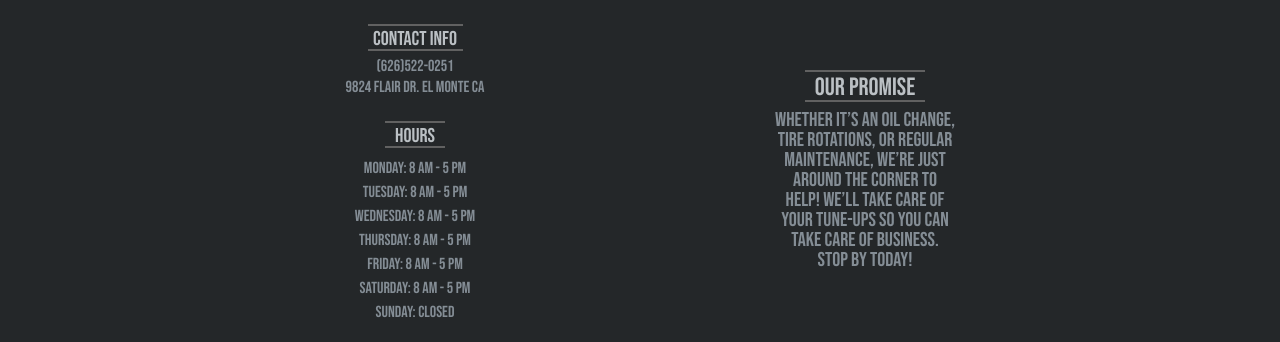
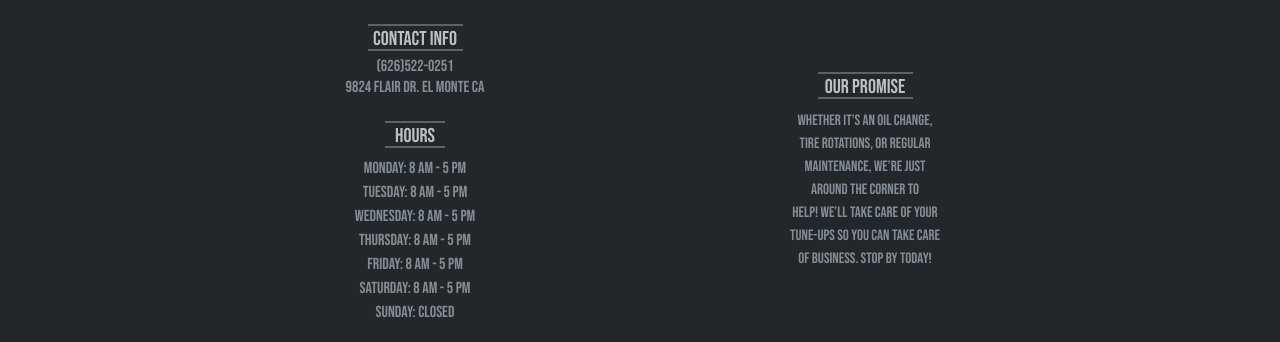
Before and after one commit to teamjuli0/mandpAutoServices, a React (Create React App) app in the folder client/: page / in a window 1280 px wide. Shown: the part 2322-2664 px from the top of the page. Built offline with nearby package versions, Linux system fonts and the light colour scheme.

Commit message:
final visual tweaks

```diff
--- a/client/src/components/footer/footer-about-us.js
+++ b/client/src/components/footer/footer-about-us.js
@@ -11,10 +11,9 @@ const FooterAboutUs = (props) => (
           <p>Whether it’s an oil change,</p>
           <p>tire rotations, or regular maintenance, we’re just</p>
           <p>around the corner to</p>
-          <p>
-            help! We’ll take care of your tune-ups so you can take care of
-            business. Stop by today!
-          </p>
+          <p>help! We’ll take care of your</p>
+          <p>tune-ups so you can take care </p>
+          <p>of business. Stop by today!</p>
         </div>
       </div>
     </div>
--- a/client/src/css/footer.css
+++ b/client/src/css/footer.css
@@ -48,20 +48,25 @@ footer {
 #ourpromise-div {
   border-top: 2px solid #616161;
   border-bottom: 2px solid #616161;
-  margin: 8px auto;
-  width: 120px;
+  margin: 10px auto;
+  width: 95px;
 }
 
 #ourpromise-header {
   margin: 3px 0 0 0;
-  font-size: 25px;
+  font-size: 20px;
   color: #bbc0c4;
 }
+
 #ourpromise-p-els {
-  font-size: 20px;
+  font-size: 15px;
   max-width: 180px;
   margin: auto;
   padding-bottom: 22px;
+}
+
+#ourpromise-p-els p {
+  line-height: 23px;
 }
 
 .footer-aboutus-row {
```
